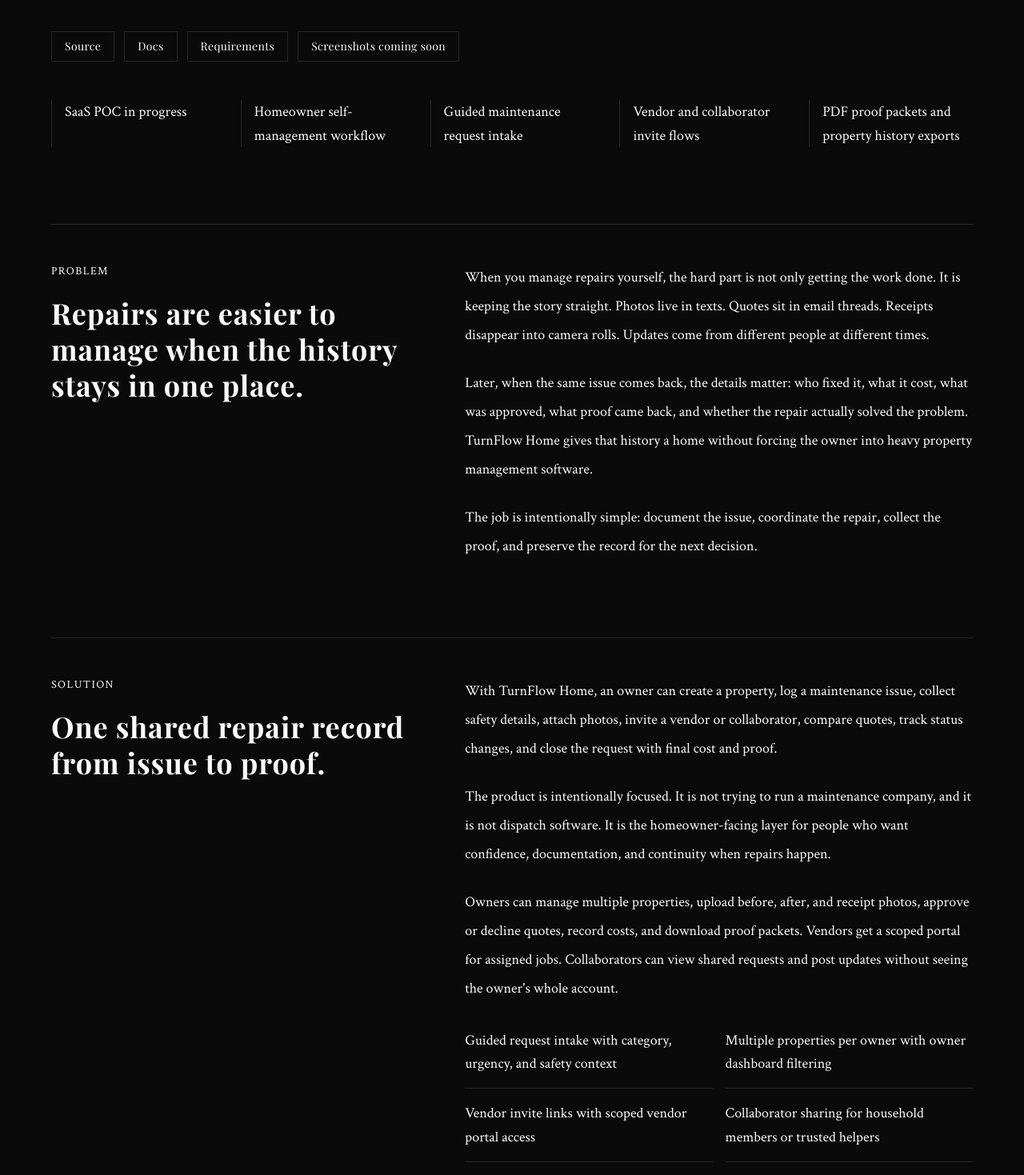
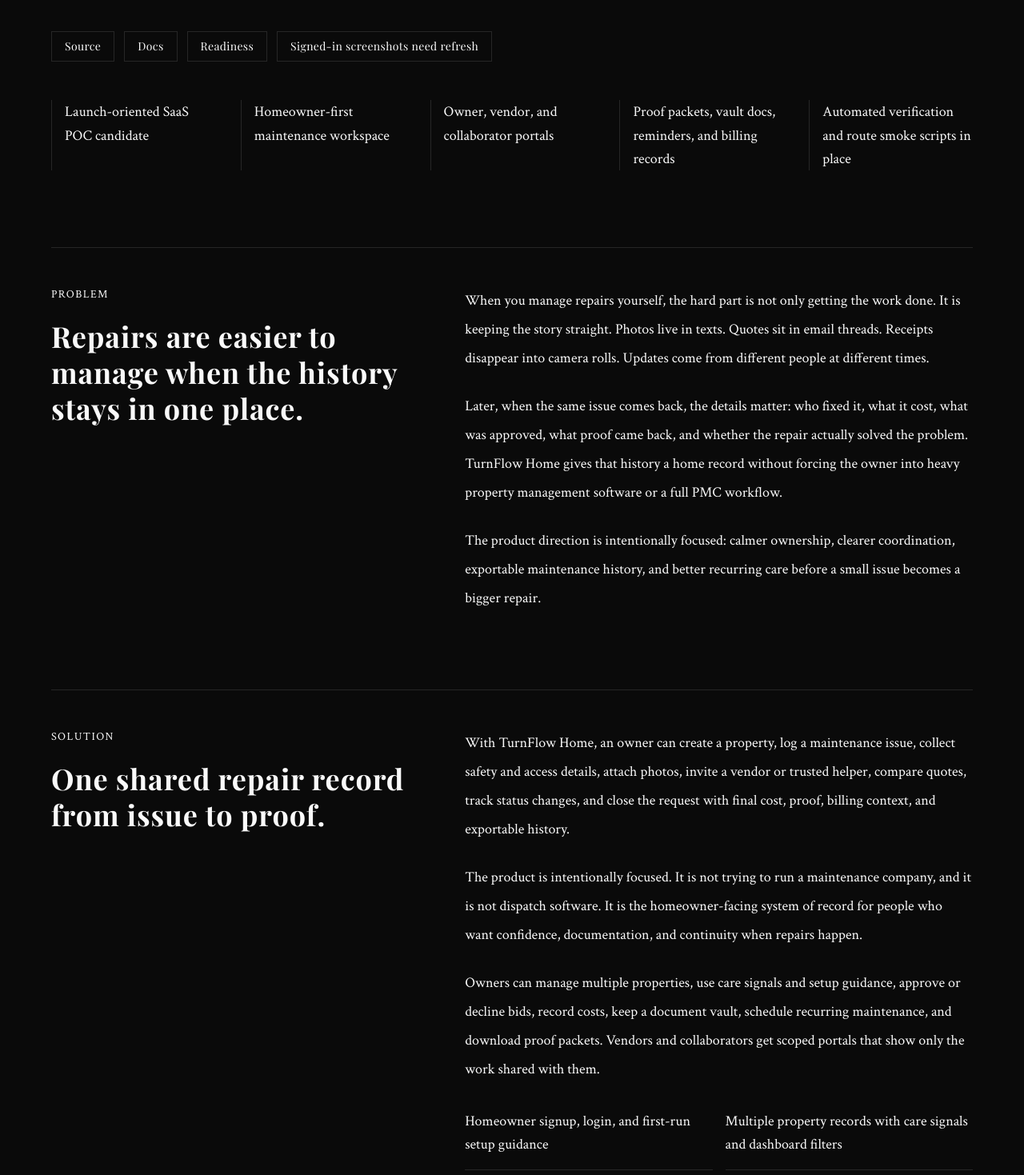
Before and after one commit to hypnoticdata777/calmCommandCenter, a React (Vite) app: page /work in a window 1280 px wide. Shown: the part 10421-11890 px from the top of the page at 80% size. Built offline with nearby package versions, Linux system fonts and the light colour scheme.

Commit message:
Update TurnFlow Home portfolio copy

```diff
--- a/src/app/pages/Lab.tsx
+++ b/src/app/pages/Lab.tsx
@@ -91,11 +91,11 @@
   },
   {
     name: "TurnFlow Home",
-    status: "MVP / Firebase-backed POC",
-    type: "Client maintenance portal",
-    audience: "Homeowners, owner clients, and invited technicians",
+    status: "Launch-oriented SaaS POC candidate",
+    type: "Homeowner maintenance workspace",
+    audience: "Homeowners, small landlords, rental hosts, vendors, and trusted helpers",
     description:
-      "A homeowner and owner-client maintenance companion for turnover and repair workflows. It helps clients track approvals, estimates, itemized tasks, technician photo proof, contacts, charts, and backup/restore records without needing a full PMC command system.",
+      "A homeowner-first system of record for repairs, proof, costs, documents, reminders, and scoped help. The original Firebase MVP has been rebuilt with Next.js, Postgres/Neon, Drizzle, Auth.js, Vercel Blob, owner/vendor/collaborator portals, readiness checks, and smoke scripts.",
     links: [
       {
         label: "Source",
@@ -103,10 +103,10 @@
       },
       {
         label: "Docs",
-        href: "https://github.com/hypnoticdata777/turnflow-mvp/blob/main/docs/WORKBOOK.md",
+        href: "https://github.com/hypnoticdata777/turnflow-mvp#documentation",
       },
       {
-        label: "Demo coming soon",
+        label: "Hosted POC coming soon",
       },
     ],
   },
--- a/src/app/pages/Work.tsx
+++ b/src/app/pages/Work.tsx
@@ -142,47 +142,48 @@
 ];
 
 const turnFlowFacts = [
-  "SaaS POC in progress",
-  "Homeowner self-management workflow",
-  "Guided maintenance request intake",
-  "Vendor and collaborator invite flows",
-  "PDF proof packets and property history exports",
+  "Launch-oriented SaaS POC candidate",
+  "Homeowner-first maintenance workspace",
+  "Owner, vendor, and collaborator portals",
+  "Proof packets, vault docs, reminders, and billing records",
+  "Automated verification and route smoke scripts in place",
 ];
 
 const turnFlowFeatures = [
-  "Guided request intake with category, urgency, and safety context",
-  "Multiple properties per owner with owner dashboard filtering",
-  "Vendor invite links with scoped vendor portal access",
-  "Collaborator sharing for household members or trusted helpers",
-  "Quote workspace with approval and decline states",
-  "Cost tracking across estimated, quoted, and final amounts",
-  "Append-only decision log for status and quote changes",
-  "Completion proof workflow with final cost and evidence capture",
-  "Photo uploads for before, after, receipt, and other evidence",
-  "Property document vault for receipts, warranties, manuals, invoices, and inspections",
-  "Recurring maintenance calendar with due-soon and overdue tracking",
-  "PDF proof packets plus PDF, CSV, and JSON export paths",
+  "Homeowner signup, login, and first-run setup guidance",
+  "Multiple property records with care signals and dashboard filters",
+  "Guided maintenance intake with urgency, safety, access, and photo context",
+  "Owner request-detail rail for scope, cost, bids, help, proof, closeout, billing, and history",
+  "Scoped vendor and collaborator invite flows with pending access management",
+  "Vendor profiles, assigned-job queues, bid submission, and lifecycle tracking",
+  "Quote comparison with approve, decline, attachments, price cues, and decision history",
+  "Structured task checklists with expected proof types, costs, status, and owner acceptance",
+  "Completion gating for final cost, after-photo proof, assigned vendor, or explicit waiver",
+  "Work-session timeline, vendor closeout packets, owner approval, and change requests",
+  "Property vault, recurring maintenance calendar, reminder signals, and .ics export",
+  "PDF proof packets, property history rollups, CSV export, and JSON backup/restore",
 ];
 
 const turnFlowCurrentBuild = [
-  "Next.js App Router and TypeScript",
-  "Neon Postgres with Drizzle ORM",
-  "Auth.js / NextAuth credentials authentication",
-  "Server Actions with role and ownership checks",
-  "Vercel Blob for photo and document uploads",
-  "Resend-ready notification flow with delivery logging",
-  "Vercel Cron for recurring maintenance reminder digests",
-  "Owner, vendor, and collaborator portals",
+  "Next.js 16 App Router, TypeScript, Tailwind CSS v4, and Server Actions",
+  "Neon serverless Postgres with Drizzle ORM",
+  "Auth.js / NextAuth v5 credentials auth with JWT sessions",
+  "Server-side role and ownership checks for owner, vendor, and collaborator access",
+  "Vercel Blob for photos, quote attachments, and vault documents",
+  "Resend email notifications with log-only fallback and delivery-health guidance",
+  "Vercel Cron reminder digests plus public and protected health endpoints",
+  "Vitest unit coverage, Playwright smoke scripts, and poc:ready / verify checks",
 ];
 
 const turnFlowNextSteps = [
-  "Public-safe hosted demo",
-  "Updated screenshots from the Next.js version",
-  "Self-serve onboarding for first property and first request",
-  "Production-ready database migration flow",
-  "Stronger server-side validation around completion proof and request status",
-  "Clearer SaaS positioning for homeowners who do not want a PMC",
-  "Early pricing test for small landlords and rental hosts",
+  "Configure the real preview or production environment",
+  "Run poc:ready and verify against the hosted environment",
+  "Seed public-safe demo data",
+  "Run owner and helper smoke tests against the hosted URL",
+  "Refresh signed-in screenshots for the README, portfolio, and case study",
+  "Run a homeowner user-testing pass and log findings",
+  "Verify Resend deliverability, sender domain setup, and reminder cron behavior",
+  "Decide later layers for billing model, subscriptions, payments, analytics, and observability",
 ];
 
 const turnFlowLinks = [
@@ -192,11 +193,11 @@
   },
   {
     label: "Docs",
-    href: "https://github.com/hypnoticdata777/turnflow-mvp/blob/main/docs/WORKBOOK.md",
+    href: "https://github.com/hypnoticdata777/turnflow-mvp#documentation",
   },
   {
-    label: "Requirements",
-    href: "https://github.com/hypnoticdata777/turnflow-mvp/blob/main/docs/REQUIREMENTS.md",
+    label: "Readiness",
+    href: "https://github.com/hypnoticdata777/turnflow-mvp#current-poc-readiness",
   },
 ];
 
@@ -852,14 +853,15 @@
           <div className="max-w-4xl space-y-8">
             <SectionLabel>Work / Case Study 04</SectionLabel>
             <h2 className="text-4xl md:text-6xl font-bold tracking-wide leading-tight">
-              TurnFlow Home: homeowner maintenance records with proof built in.
+              TurnFlow Home: maintenance history for homeowners who want the proof.
             </h2>
             <p className="max-w-3xl text-lg md:text-xl leading-loose text-foreground/70">
-              A homeowner-first maintenance tracker for small landlords,
-              rental hosts, and owners who manage repairs themselves. TurnFlow
-              Home keeps each repair in one clear record: what broke, who was
-              invited, what was quoted, what changed, what was approved, what
-              proof came back, and what was finally completed.
+              A homeowner-first maintenance workspace for people who want to
+              manage repairs, proof, costs, documents, reminders, and scoped
+              help without handing the whole process to a property management
+              company. Each property gets one shared record for what broke, who
+              was invited, what was quoted, what changed, what proof came back,
+              and what needs attention next.
             </p>
 
             <div className="flex flex-wrap gap-3">
@@ -875,7 +877,7 @@
                 </a>
               ))}
               <span className="border border-foreground/15 px-4 py-2 font-display text-sm tracking-wide text-foreground/45">
-                Screenshots coming soon
+                Signed-in screenshots need refresh
               </span>
             </div>
           </div>
@@ -917,13 +919,13 @@
               Later, when the same issue comes back, the details matter: who
               fixed it, what it cost, what was approved, what proof came back,
               and whether the repair actually solved the problem. TurnFlow Home
-              gives that history a home without forcing the owner into heavy
-              property management software.
+              gives that history a home record without forcing the owner into
+              heavy property management software or a full PMC workflow.
             </p>
             <p className="text-foreground/90">
-              The job is intentionally simple: document the issue, coordinate
-              the repair, collect the proof, and preserve the record for the
-              next decision.
+              The product direction is intentionally focused: calmer ownership,
+              clearer coordination, exportable maintenance history, and better
+              recurring care before a small issue becomes a bigger repair.
             </p>
           </div>
         </motion.section>
@@ -946,22 +948,23 @@
             <div className="space-y-6 text-lg leading-loose text-foreground/70">
               <p>
                 With TurnFlow Home, an owner can create a property, log a
-                maintenance issue, collect safety details, attach photos,
-                invite a vendor or collaborator, compare quotes, track status
-                changes, and close the request with final cost and proof.
+                maintenance issue, collect safety and access details, attach
+                photos, invite a vendor or trusted helper, compare quotes,
+                track status changes, and close the request with final cost,
+                proof, billing context, and exportable history.
               </p>
               <p className="text-foreground/90">
                 The product is intentionally focused. It is not trying to run a
                 maintenance company, and it is not dispatch software. It is the
-                homeowner-facing layer for people who want confidence,
-                documentation, and continuity when repairs happen.
+                homeowner-facing system of record for people who want
+                confidence, documentation, and continuity when repairs happen.
               </p>
               <p>
-                Owners can manage multiple properties, upload before, after,
-                and receipt photos, approve or decline quotes, record costs,
-                and download proof packets. Vendors get a scoped portal for
-                assigned jobs. Collaborators can view shared requests and post
-                updates without seeing the owner's whole account.
+                Owners can manage multiple properties, use care signals and
+                setup guidance, approve or decline bids, record costs, keep a
+                document vault, schedule recurring maintenance, and download
+                proof packets. Vendors and collaborators get scoped portals
+                that show only the work shared with them.
               </p>
             </div>
 
@@ -1003,9 +1006,10 @@
               </p>
               <p className="text-foreground/90">
                 The current version moves the project closer to a real SaaS
-                foundation with stronger ownership checks, database-backed
-                records, file uploads, notification logging, recurring
-                reminders, and public-safe demo data.
+                foundation: Next.js, relational data, server-side authorization,
+                Blob-backed uploads, notification logging, reminder digests,
+                smoke scripts, health checks, and readiness verification before
+                the hosted POC invites external users.
               </p>
             </div>
 
@@ -1041,22 +1045,23 @@
             <p>
               TurnFlow Home is strongest when it stays focused on homeowner
               confidence: what happened, what it cost, who was involved, what
-              proof came back, and what record should be kept afterward.
+              proof came back, what decision was made, and what record should
+              be kept afterward.
             </p>
             <p>
               That keeps it distinct from a PMC operations platform. PMCs need
               dispatch, routing, technician workload, internal reporting,
               vendor management, and company controls. This tool stays calmer:
-              trusted repair history, clear coordination, and less risk of
-              losing the thread.
+              trusted repair history, scoped help, clear coordination, and less
+              risk of losing the thread.
             </p>
             <p>
               The next product phase is about turning the POC into a
-              public-safe SaaS demo: stronger server-side guardrails, cleaner
-              first-run onboarding, a hosted demo environment, updated
-              screenshots, clearer homeowner positioning, and lightweight
-              pricing experiments for self-managing homeowners, small landlords,
-              and short-term rental hosts.
+              public-safe SaaS demo: a real hosted environment, seeded demo
+              data, signed-in screenshots, owner/helper smoke tests,
+              homeowner-user feedback, verified notifications, and eventually
+              the business layers around billing, subscriptions, payments,
+              analytics, and observability.
             </p>
           </div>
         </motion.section>
```
Also changed, not shown: 1 other file (tests, documents, lock files or other folders).
